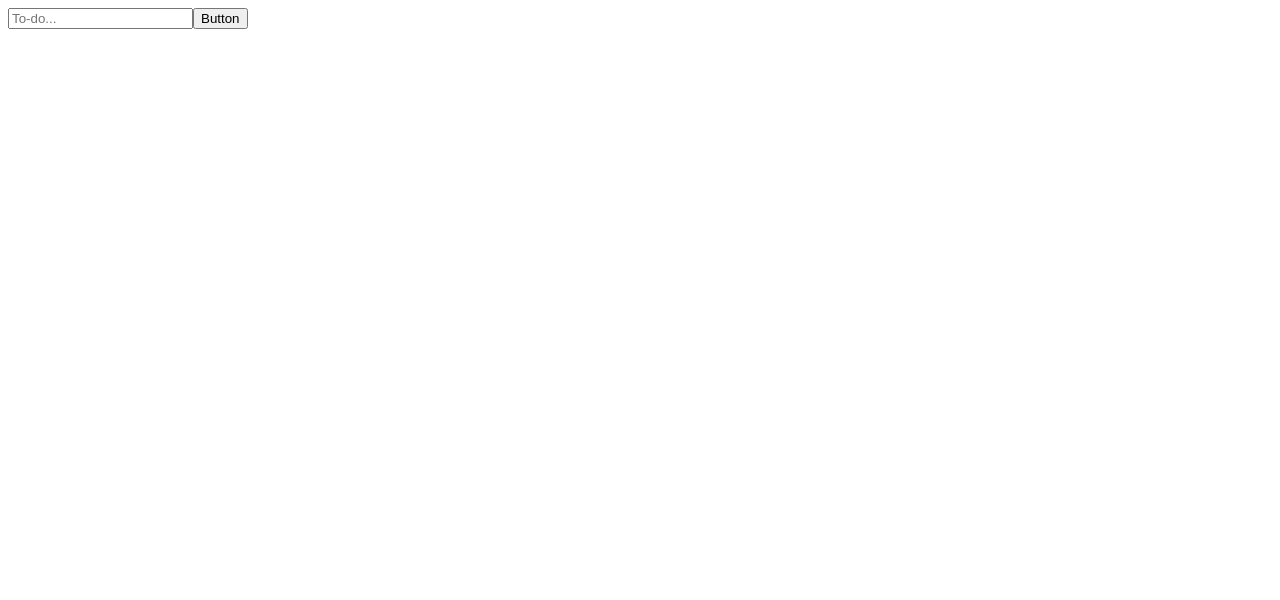
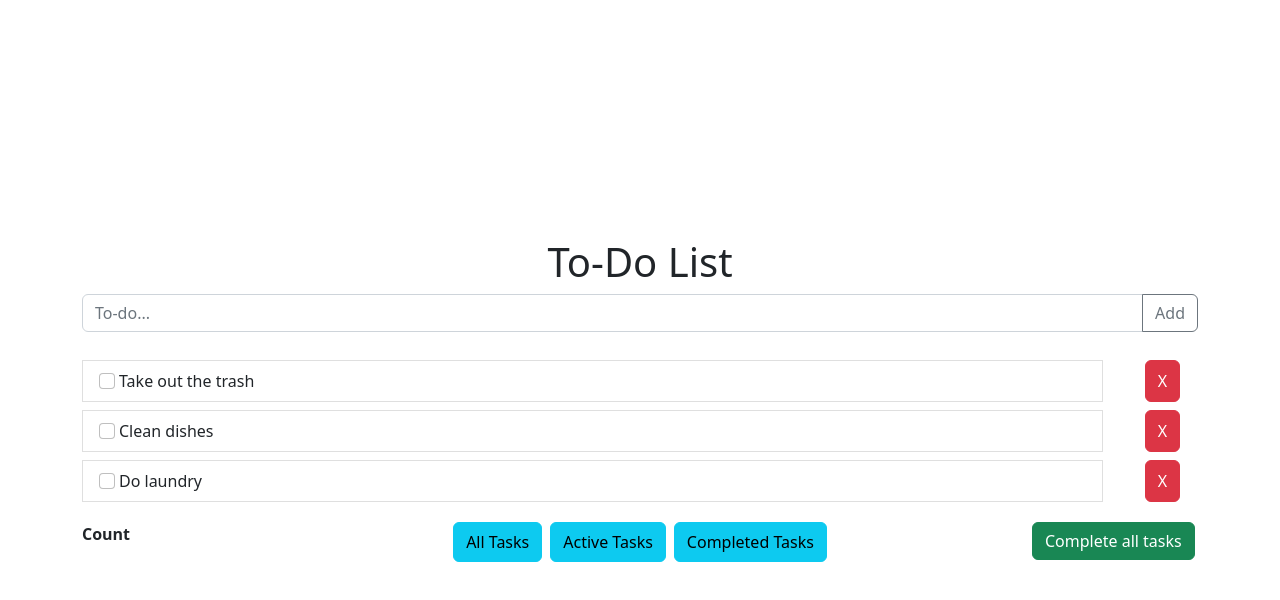
Before and after one commit to andrews-zack/to-do-list-react, a React (Create React App) app in the folder app/: page / in a window 1280 px wide. Shown: the top 600 px of the page. Built offline with nearby package versions, Linux system fonts and the light colour scheme.

Commit message:
cloose nly counts in horeshoes and hand -grenades

```diff
--- a/app/src/App.js
+++ b/app/src/App.js
@@ -1,9 +1,15 @@
 import Input from "./components/Input"
+import List from "./components/List"
+import Footer from "./components/Footer"
 
 
 function App() {
     return(
-        <Input />
+        <div className="d-flex flex-column justify-content-center align-content-center vh-100">
+            <Input />
+            <List />
+            <Footer />
+        </div>
     )
 }
 
--- a/app/src/components/Footer.js
+++ b/app/src/components/Footer.js
@@ -2,20 +2,22 @@
 
 function Footer() {
     return(
-        <div className="container">
+        <div className="container pt-2">
             <div className="row">
                 <div className="col-2">
-                    <p>Count</p>
+                    <p className=" fw-2 fw-bold">Count</p>
                 </div>
-                <div className="col-6">
-                    <button className="btn btn-success">All Tasks</button>
-                    <button className="btn btn-success">Active Tasks</button>
-                    <button className="btn btn-success">Completed Tasks</button>
+                <div className="col-8 d-flex justify-content-center">
+                    <button className="btn btn-info mx-1">All Tasks</button>
+                    <button className="btn btn-info mx-1">Active Tasks</button>
+                    <button className="btn btn-info mx-1">Completed Tasks</button>
                 </div>
                 <div className="col-2">
-                    <button className="btn btn-primary">Complete all tasks</button>
+                    <button className="btn btn-success">Complete all tasks</button>
                 </div>
             </div>
         </div>
     )
 }
+
+export default Footer
--- a/app/src/components/Input.js
+++ b/app/src/components/Input.js
@@ -2,10 +2,15 @@
 
 function Input() {
     return (
-        <div className="input-group mb-3">
-            <input type="text" className="form-control" placeholder="To-do..." aria-label="To-do list input" aria-describedby="button-addon2"></input>
-            <button className="btn btn-outline-secondary" type="button" id="button-addon2">Button</button>
+        <>
+        <h1 className="text-center">To-Do List</h1>
+        <div className="container d-flex align-content-center justify-content-center">
+            <div className="input-group mb-3">
+                <input type="text" className="form-control" placeholder="To-do..." aria-label="To-do list input" aria-describedby="button-addon2"></input>
+                <button className="btn btn-outline-secondary" type="button" id="button-addon2">Add</button>
+            </div>
         </div>
+        </>
     )
 }
 
--- a/app/src/components/List.js
+++ b/app/src/components/List.js
@@ -2,20 +2,39 @@
 
 function List() {
     return(
-        <ul class="list-group">
-            <li class="list-group-item">
-                <input class="form-check-input me-1" type="checkbox" value="" id="firstCheckbox"></input>
-                <label class="form-check-label" for="firstCheckbox">Take out the trash</label>
-            </li>
-            <li class="list-group-item">
-                <input class="form-check-input me-1" type="checkbox" value="" id="secondCheckbox"></input>
-                <label class="form-check-label" for="secondCheckbox">Clean dishes</label>
-            </li>
-            <li class="list-group-item">
-                <input class="form-check-input me-1" type="checkbox" value="" id="thirdCheckbox"></input>
-                <label class="form-check-label" for="thirdCheckbox">Do laundry</label>
-            </li>
-        </ul>
+        <div className="container py-2">
+            <ul className="list-group">
+                <div className="row">
+                    <div className="col-11 py-1">
+                        <li className="list-group-item">
+                            <input className="form-check-input me-1" type="checkbox" value="" id="firstCheckbox"></input>
+                            <label className="form-check-label" for="firstCheckbox">Take out the trash</label>
+                        </li>
+                    </div>
+                    <div className="col-1 d-flex justify-content-center py-1">
+                        <button className="btn btn-danger">X</button>
+                    </div>
+                    <div className="col-11 py-1">
+                        <li className="list-group-item">
+                            <input className="form-check-input me-1" type="checkbox" value="" id="secondCheckbox"></input>
+                            <label className="form-check-label" for="secondCheckbox">Clean dishes</label>
+                        </li>
+                    </div>
+                    <div className="col-1 d-flex justify-content-center py-1">
+                        <button className="btn btn-danger">X</button>
+                    </div>
+                    <div className="col-11 py-1">
+                        <li className="list-group-item">
+                            <input className="form-check-input me-1" type="checkbox" value="" id="thirdCheckbox"></input>
+                            <label className="form-check-label" for="thirdCheckbox">Do laundry</label>
+                        </li>
+                        </div>
+                    <div className="col-1 d-flex justify-content-center py-1">
+                        <button className="btn btn-danger">X</button>
+                    </div>
+                </div>
+            </ul>
+        </div>
     )
 }
 
--- a/app/src/index.js
+++ b/app/src/index.js
@@ -1,6 +1,9 @@
 import React from 'react';
 import ReactDOM from 'react-dom/client';
 import App from './App';
+
+import 'bootstrap/dist/css/bootstrap.min.css';
+import 'bootstrap/dist/js/bootstrap.min.js';
 
 const root = ReactDOM.createRoot(document.getElementById('root'));
 root.render(
```
